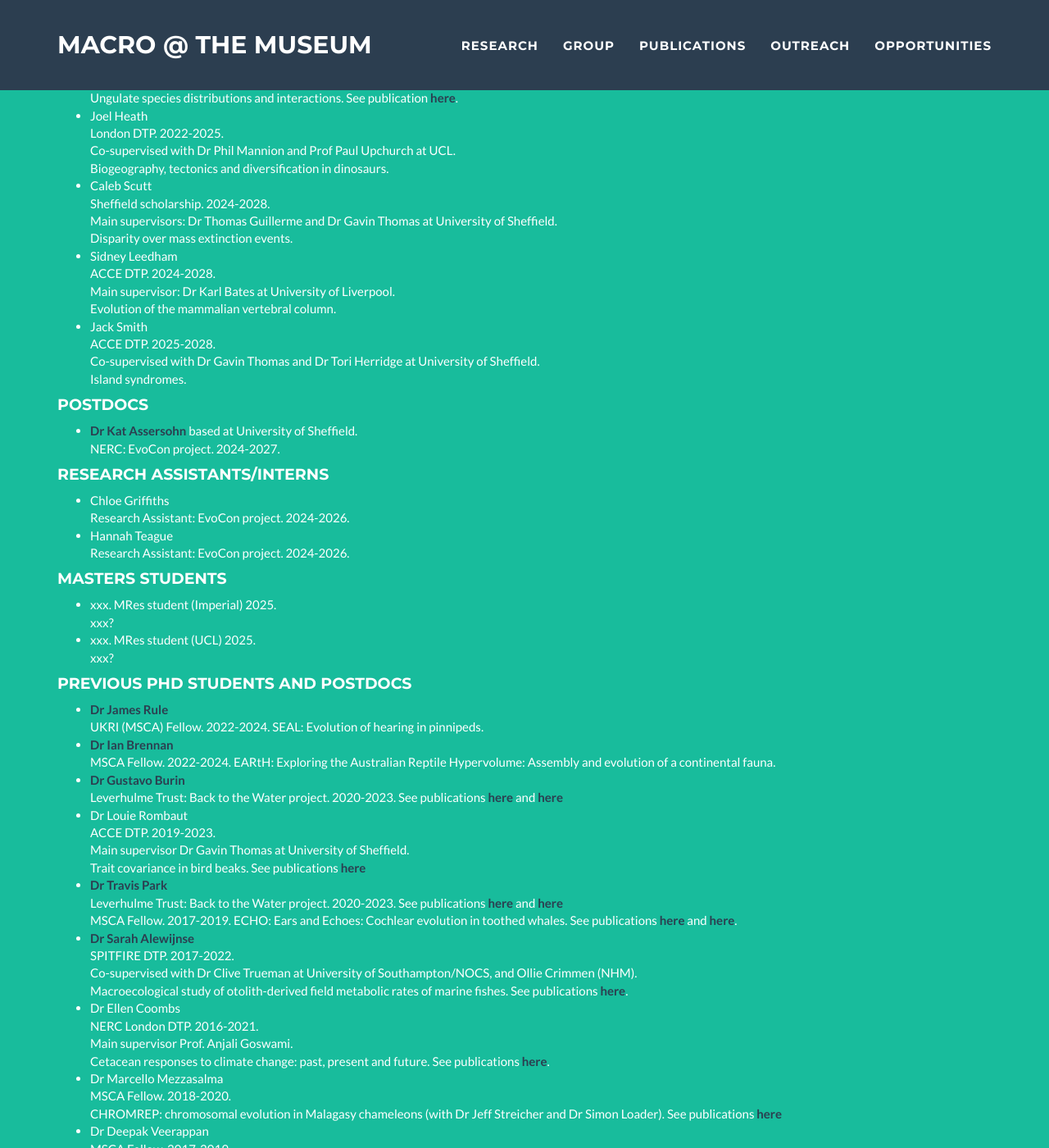
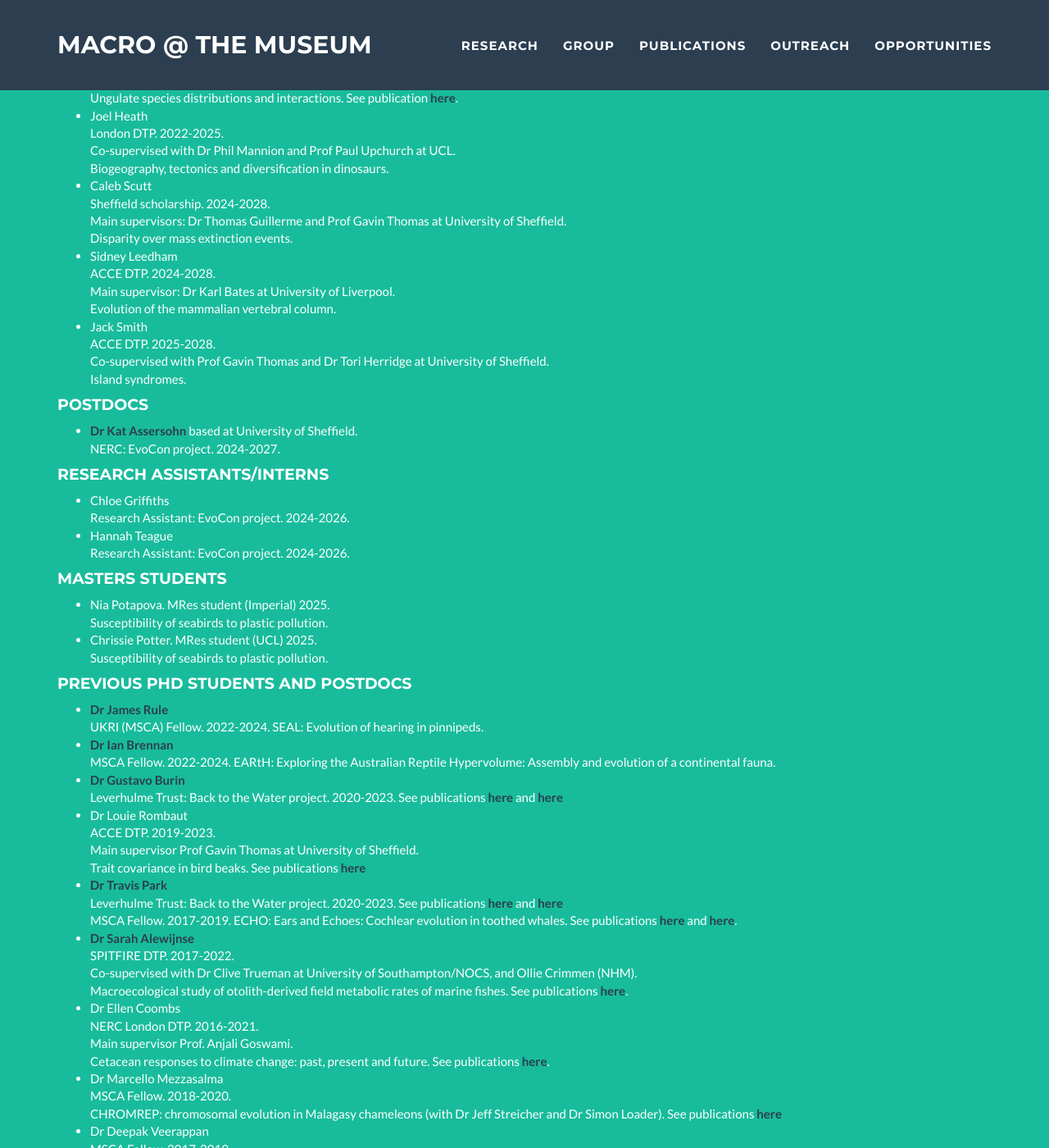
Before and after one commit to nhcooper123/nhcooper123.github.io, a Jekyll site: the page group.html, which Jekyll copies as it is, in a window 1280 px wide and 1400 px high, scrolled down 636 px. Shown: the whole window at 82% size. Built offline with Jekyll 4.4.1, drawn with Linux system fonts in a browser that asks for light colours; some of the changed text lies outside the part shown.

Commit message:
Update group.html

```diff
--- a/group.html
+++ b/group.html
@@ -146,7 +146,7 @@ We have fun and try to make science a nicer place! <br>
         Biogeography, tectonics and diversification in dinosaurs.</li>
     <li>Caleb Scutt<br>
         Sheffield scholarship. 2024-2028.<br>
-        Main supervisors: Dr Thomas Guillerme and Dr Gavin Thomas at University of Sheffield.<br>
+        Main supervisors: Dr Thomas Guillerme and Prof Gavin Thomas at University of Sheffield.<br>
         Disparity over mass extinction events.</li>
     <li>Sidney Leedham<br>
         ACCE DTP. 2024-2028.<br>
@@ -154,7 +154,7 @@ We have fun and try to make science a nicer place! <br>
         Evolution of the mammalian vertebral column.</li>
     <li>Jack Smith<br>
         ACCE DTP. 2025-2028.<br>
-        Co-supervised with Dr Gavin Thomas and Dr Tori Herridge at University of Sheffield.<br>
+        Co-supervised with Prof Gavin Thomas and Dr Tori Herridge at University of Sheffield.<br>
         Island syndromes.</li>
     </ul>
 
@@ -180,10 +180,10 @@ We have fun and try to make science a nicer place! <br>
 <h4>Masters students</h4>
 
     <ul>
-    <li>xxx. MRes student (Imperial) 2025. <br>
-        xxx?</li>
-    <li>xxx. MRes student (UCL) 2025. <br>
-        xxx?</li>
+    <li>Nia Potapova. MRes student (Imperial) 2025. <br>
+        Susceptibility of seabirds to plastic pollution.</li>
+    <li>Chrissie Potter. MRes student (UCL) 2025. <br>
+        Susceptibility of seabirds to plastic pollution.</li>
     </ul>
 
     <h4>Previous PhD students and postdocs</h4>
@@ -206,7 +206,7 @@ We have fun and try to make science a nicer place! <br>
 
     <li>Dr Louie Rombaut<br>
     ACCE DTP. 2019-2023.<br>
-    Main supervisor Dr Gavin Thomas at University of Sheffield.<br>
+    Main supervisor Prof Gavin Thomas at University of Sheffield.<br>
     Trait covariance in bird beaks.
     See publications <a href="https://royalsocietypublishing.org/doi/10.1098/rspb.2021.2484"><strong><font color="2c3e50">here</font></strong></a>
     </li>
```
Also changed, not shown: other parts of group.html (+1 -1 lines).
